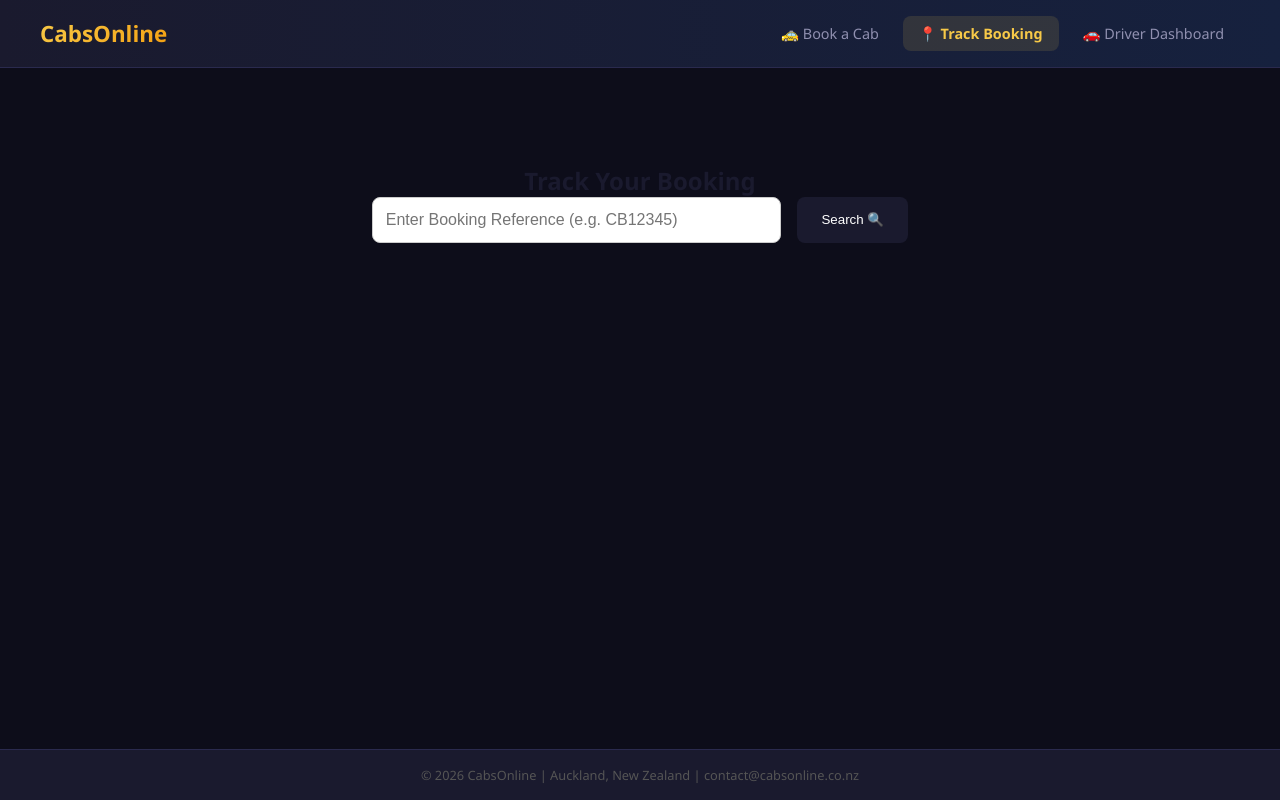
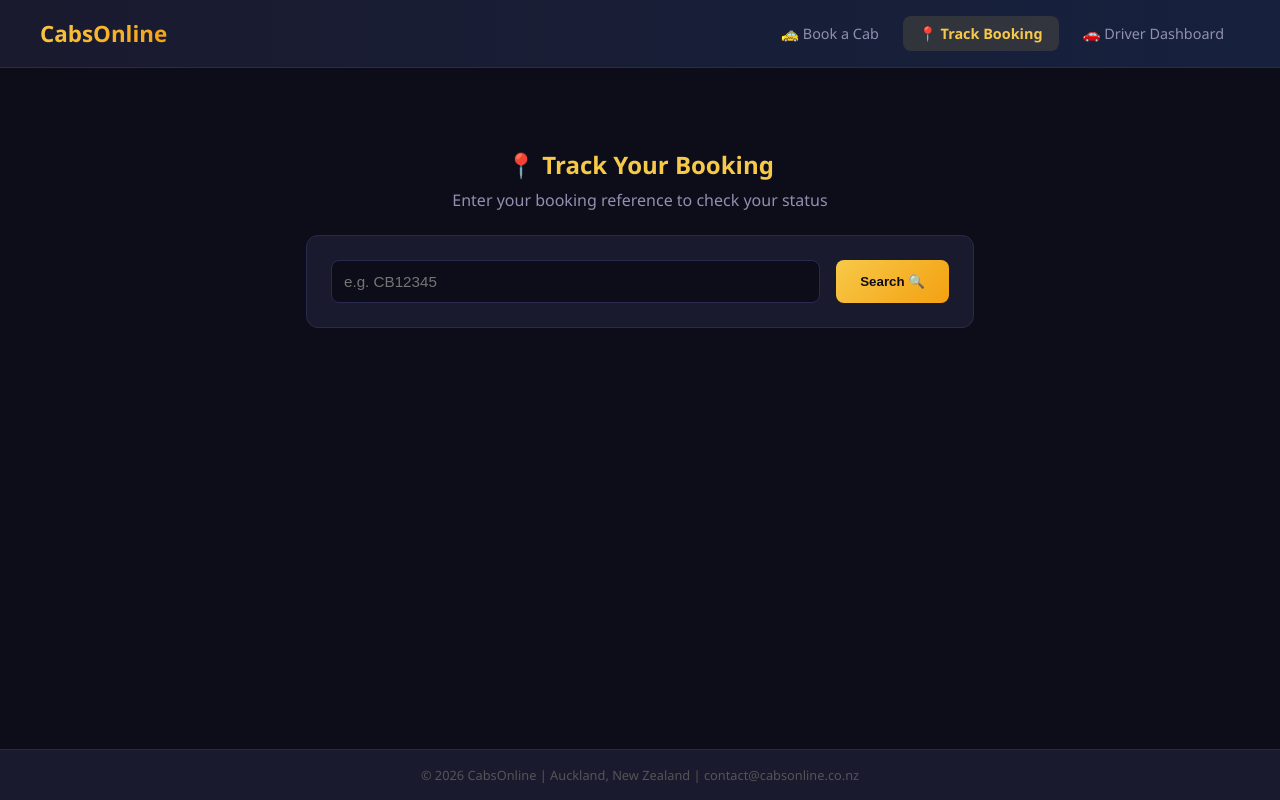
Before and after one commit to 97chopra/cabsonline-part2, a React (Vite) app: page /track in a window 1280 px wide. Built offline with nearby package versions, Linux system fonts and the light colour scheme.

Commit message:
feat(booking): add suburb fields to backend and redesign BookingTracker with dark theme

```diff
--- a/src/BookingTracker.jsx
+++ b/src/BookingTracker.jsx
@@ -5,50 +5,96 @@ function BookingTracker() {
   const [ref, setRef] = useState('')
   const [booking, setBooking] = useState(null)
   const [error, setError] = useState('')
+  const [loading, setLoading] = useState(false)
 
   const handleSearch = async () => {
+    if (!ref.trim()) {
+      setError('Please enter a booking reference number.')
+      return
+    }
+    setLoading(true)
+    setError('')
+    setBooking(null)
     try {
       const res = await axios.get(`http://localhost:5000/api/bookings/${ref}`)
       setBooking(res.data)
-      setError('')
     } catch {
-      setError('Booking not found!')
-      setBooking(null)
+      setError('No booking found with that reference number.')
+    } finally {
+      setLoading(false)
     }
   }
 
   return (
     <div style={styles.container}>
-      <h2 style={styles.title}>Track Your Booking</h2>
-      <div style={styles.searchBox}>
-        <input
-          style={styles.input}
-          placeholder="Enter Booking Reference (e.g. CB12345)"
-          value={ref}
-          onChange={(e) => setRef(e.target.value)}
-        />
-        <button style={styles.btn} onClick={handleSearch}>Search 🔍</button>
+      <h2 style={styles.title}>📍 Track Your Booking</h2>
+      <p style={styles.subtitle}>Enter your booking reference to check your status</p>
+
+      <div style={styles.searchCard}>
+        <div style={styles.searchRow}>
+          <input
+            style={styles.input}
+            placeholder="e.g. CB12345"
+            value={ref}
+            onChange={(e) => setRef(e.target.value)}
+            onKeyDown={(e) => e.key === 'Enter' && handleSearch()}
+          />
+          <button style={styles.btn} onClick={handleSearch}>
+            {loading ? 'Searching...' : 'Search 🔍'}
+          </button>
+        </div>
       </div>
 
-      {error && <p style={styles.error}>{error}</p>}
+      {error && <p style={styles.error}> {error}</p>}
 
       {booking && (
-        <div style={styles.card}>
-          <h3>Booking Details</h3>
-          <p><strong>Reference:</strong> {booking.booking_ref}</p>
-          <p><strong>Name:</strong> {booking.cname}</p>
-          <p><strong>Phone:</strong> {booking.phone}</p>
-          <p><strong>Pickup:</strong> {booking.snumber} {booking.stname}</p>
-          <p><strong>Date:</strong> {booking.pickup_date}</p>
-          <p><strong>Time:</strong> {booking.pickup_time}</p>
-          <p><strong>Status:</strong>
+        <div style={styles.resultCard}>
+          <div style={styles.cardHeader}>
+            <span style={styles.ref}>{booking.booking_ref}</span>
             <span style={{
-              ...styles.status,
-              backgroundColor: booking.status === 'unassigned' ? '#ff6b6b' : '#51cf66'
+              ...styles.badge,
+              backgroundColor: booking.status === 'unassigned' ? '#ff6b6b22' : '#51cf6622',
+              color: booking.status === 'unassigned' ? '#ff6b6b' : '#51cf66',
+              border: `1px solid ${booking.status === 'unassigned' ? '#ff6b6b44' : '#51cf6644'}`
             }}>
-              {booking.status}
+              {booking.status === 'unassigned' ? '⏳ Unassigned' : '✅ Assigned'}
             </span>
-          </p>
+          </div>
+
+          <div style={styles.grid}>
+            <div style={styles.item}>
+              <span style={styles.label}>Customer Name</span>
+              <span style={styles.value}>{booking.cname}</span>
+            </div>
+            <div style={styles.item}>
+              <span style={styles.label}>Phone</span>
+              <span style={styles.value}>{booking.phone}</span>
+            </div>
+            <div style={styles.item}>
+              <span style={styles.label}>Pickup Address</span>
+              <span style={styles.value}>{booking.snumber} {booking.stname}</span>
+            </div>
+            <div style={styles.item}>
+              <span style={styles.label}>Pickup Suburb</span>
+              <span style={styles.value}>{booking.sbname || 'Not specified'}</span>
+            </div>
+            <div style={styles.item}>
+              <span style={styles.label}>Destination Suburb</span>
+              <span style={styles.value}>{booking.dsbname || 'Not specified'}</span>
+            </div>
+            <div style={styles.item}>
+              <span style={styles.label}>Pickup Date</span>
+              <span style={styles.value}>{booking.pickup_date}</span>
+            </div>
+            <div style={styles.item}>
+              <span style={styles.label}>Pickup Time</span>
+              <span style={styles.value}>{booking.pickup_time}</span>
+            </div>
+            <div style={styles.item}>
+              <span style={styles.label}>Booking Date</span>
+              <span style={styles.value}>{new Date(booking.booking_datetime).toLocaleString()}</span>
+            </div>
+          </div>
         </div>
       )}
     </div>
@@ -56,14 +102,22 @@ function BookingTracker() {
 }
 
 const styles = {
-  container: { maxWidth: '600px', margin: '2rem auto', padding: '2rem' },
-  title: { textAlign: 'center', color: '#1a1a2e' },
-  searchBox: { display: 'flex', gap: '1rem' },
-  input: { flex: 1, padding: '0.8rem', borderRadius: '8px', border: '1px solid #ccc', fontSize: '1rem' },
-  btn: { padding: '0.8rem 1.5rem', backgroundColor: '#1a1a2e', color: 'white', border: 'none', borderRadius: '8px', cursor: 'pointer' },
-  card: { marginTop: '1.5rem', padding: '1.5rem', backgroundColor: '#f8f9fa', borderRadius: '12px', border: '1px solid #dee2e6' },
-  error: { color: 'red', textAlign: 'center' },
-  status: { marginLeft: '0.5rem', padding: '0.2rem 0.8rem', borderRadius: '20px', color: 'white', fontWeight: 'bold' }
+  container: { maxWidth: '700px', margin: '2rem auto', padding: '1rem' },
+  title: { textAlign: 'center', color: '#f7c948', marginBottom: '0.5rem' },
+  subtitle: { textAlign: 'center', color: '#9090b0', marginBottom: '1.5rem' },
+  searchCard: { background: '#1a1a2e', border: '1px solid #2a2a4e', borderRadius: '12px', padding: '1.5rem', marginBottom: '1.5rem' },
+  searchRow: { display: 'flex', gap: '1rem' },
+  input: { flex: 1, padding: '0.75rem', borderRadius: '8px', border: '1px solid #2a2a4e', background: '#0d0d1a', color: '#fff', fontSize: '0.95rem' },
+  btn: { padding: '0.75rem 1.5rem', background: 'linear-gradient(135deg, #f7c948, #f4a011)', color: '#0d0d1a', border: 'none', borderRadius: '8px', fontWeight: 'bold', cursor: 'pointer' },
+  error: { color: '#ff6b6b', textAlign: 'center', marginBottom: '1rem' },
+  resultCard: { background: '#1a1a2e', border: '1px solid #2a2a4e', borderRadius: '12px', padding: '1.5rem' },
+  cardHeader: { display: 'flex', justifyContent: 'space-between', alignItems: 'center', marginBottom: '1.5rem' },
+  ref: { color: '#f7c948', fontWeight: 'bold', fontSize: '1.3rem' },
+  badge: { padding: '0.3rem 1rem', borderRadius: '20px', fontSize: '0.85rem', fontWeight: '600' },
+  grid: { display: 'grid', gridTemplateColumns: '1fr 1fr', gap: '1rem' },
+  item: { background: '#0d0d1a', borderRadius: '8px', padding: '0.75rem', display: 'flex', flexDirection: 'column', gap: '0.3rem' },
+  label: { color: '#9090b0', fontSize: '0.8rem' },
+  value: { color: '#fff', fontWeight: '500' }
 }
 
 export default BookingTracker
```
Also changed, not shown: 1 other file (tests, documents, lock files or other folders).
